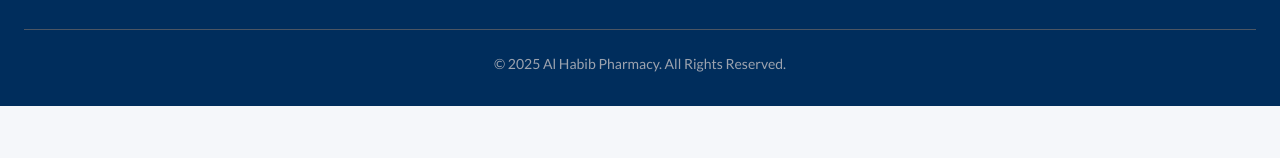
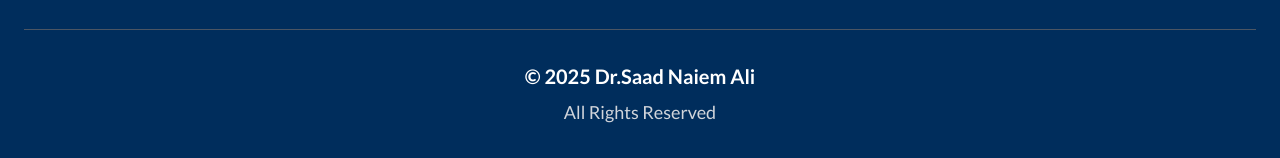
Before and after one commit to Saadnaiem/Al-Habib-Baby_Club, a website: page index.html in a window 1280 px wide. Shown: the part 4142-4300 px from the top of the page. Before the commit the page ends 4248 px from the top, so only its background shows below. Drawn offline with nearby package versions, Linux system fonts and the light colour scheme.

Commit message:
Update footer: Make copyright prominent and add Dr.Saad Naiem Ali with All Rights Reserved

```diff
--- a/index.html
+++ b/index.html
@@ -409,8 +409,9 @@
                     </div>
                 </div>
             </div>
-            <div class="border-t border-gray-600 pt-6 text-center text-sm text-gray-400">
-                &copy; <span id="year"></span> Al Habib Pharmacy. All Rights Reserved.
+            <div class="border-t border-gray-600 pt-8 text-center">
+                <p class="text-xl font-bold text-white mb-2">&copy; <span id="year"></span> Dr.Saad Naiem Ali</p>
+                <p class="text-lg text-gray-300">All Rights Reserved</p>
             </div>
         </div>
     </footer>
```
